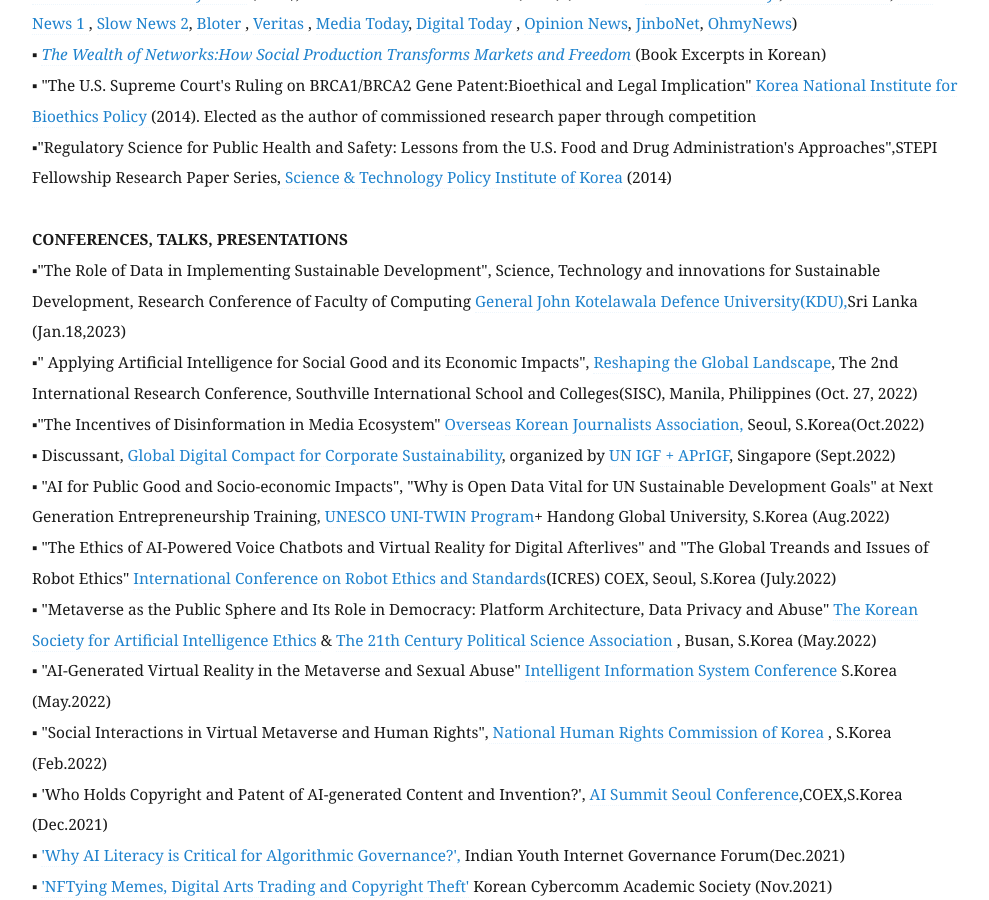
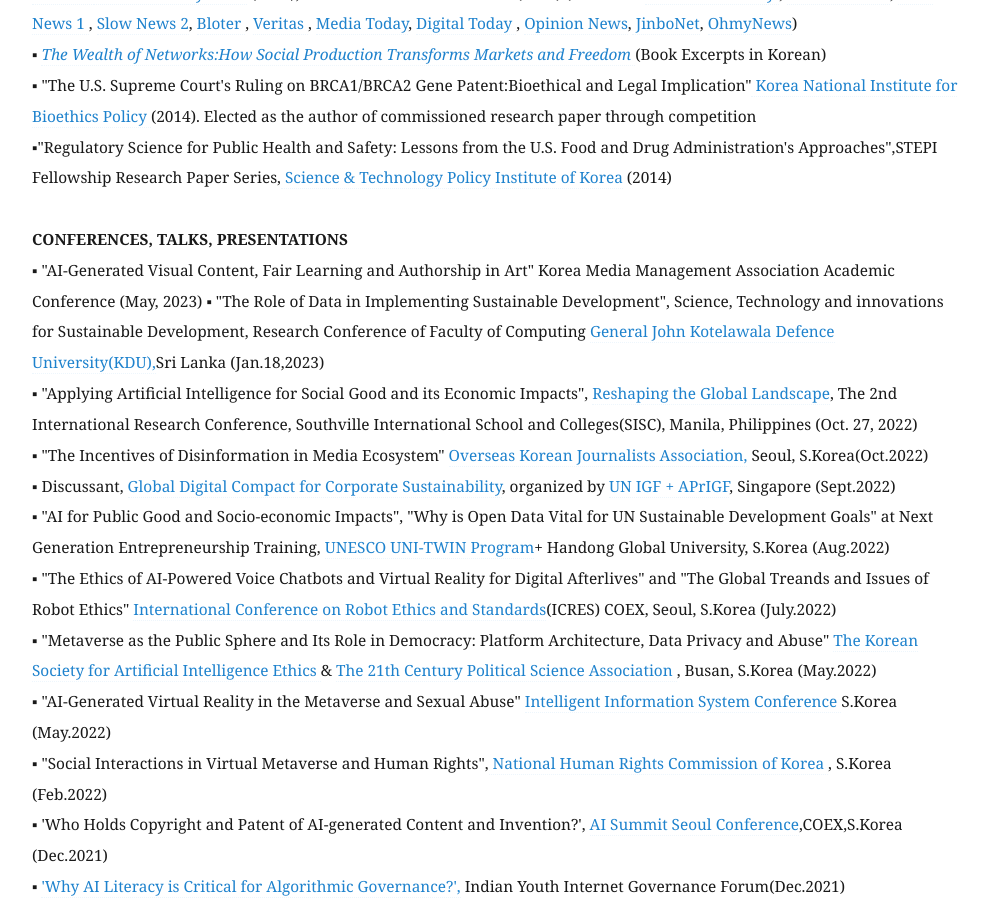
Before and after one commit to eunchangchoi/eunchangchoi.github.io, a Jekyll site: the page built from index.md, in a window 1280 px wide and 900 px high, scrolled down 3869 px. Shown: the whole window, without its empty margins (68-1057 px from the left). Built offline with Jekyll 4.4.1, drawn with Linux system fonts in a browser that asks for light colours.

Commit message:
Update index.md

```diff
--- a/index.md
+++ b/index.md
@@ -81,9 +81,10 @@
 ▪"Regulatory Science for Public Health and Safety: Lessons from the U.S. Food and Drug Administration's Approaches",STEPI Fellowship Research Paper Series,<a href="https://www.stepi.re.kr/site/stepien/main.do"> Science & Technology Policy Institute of Korea</a> (2014)<br>
      <br>
  <strong> CONFERENCES, TALKS, PRESENTATIONS </strong> <br>
-▪"The Role of Data in Implementing Sustainable Development", Science, Technology and innovations for Sustainable Development, Research Conference of Faculty of Computing <a href="https://www.kdu.ac.lk/"> General John Kotelawala Defence University(KDU),</a>Sri Lanka (Jan.18,2023) <br>
-▪" Applying Artificial Intelligence for Social Good and its Economic Impacts", <a href="https://www.southville.edu.ph/news/reshaping-the-global-landscape-through-research-southville-hosts-second-international-research-conference"> Reshaping the Global Landscape</a>, The 2nd International Research Conference, Southville International School and Colleges(SISC), Manila, Philippines (Oct. 27, 2022) <br>
-▪"The Incentives of Disinformation in Media Ecosystem" <a href="https://www.okja.org/"> Overseas Korean Journalists Association,</a> Seoul, S.Korea(Oct.2022) <br>
+▪ "AI-Generated Visual Content, Fair Learning and Authorship in Art" Korea Media Management Association Academic Conference (May, 2023)
+▪ "The Role of Data in Implementing Sustainable Development", Science, Technology and innovations for Sustainable Development, Research Conference of Faculty of Computing <a href="https://www.kdu.ac.lk/"> General John Kotelawala Defence University(KDU),</a>Sri Lanka (Jan.18,2023) <br>
+▪ "Applying Artificial Intelligence for Social Good and its Economic Impacts", <a href="https://www.southville.edu.ph/news/reshaping-the-global-landscape-through-research-southville-hosts-second-international-research-conference"> Reshaping the Global Landscape</a>, The 2nd International Research Conference, Southville International School and Colleges(SISC), Manila, Philippines (Oct. 27, 2022) <br>
+▪ "The Incentives of Disinformation in Media Ecosystem" <a href="https://www.okja.org/"> Overseas Korean Journalists Association,</a> Seoul, S.Korea(Oct.2022) <br>
 ▪ Discussant, <a href="https://www.un.org/techenvoy/global-digital-compact"> Global Digital Compact for Corporate Sustainability</a>, organized by <a href="https://ap.rigf.asia/news/2022-program-schedule/"> UN IGF + APrIGF</a>, Singapore (Sept.2022)<br>
 ▪ "AI for Public Good and Socio-economic Impacts", "Why is Open Data Vital for UN Sustainable Development Goals" at Next Generation Entrepreneurship Training, <a href="https://unitwin.handong.edu/en/business/business01.php?PHPSESSID=69c02cb1186389da4b0fabb228f124c0"> UNESCO UNI-TWIN Program</a>+ Handong Global University, S.Korea (Aug.2022) <br>
 ▪ "The Ethics of AI-Powered Voice Chatbots and Virtual Reality for Digital Afterlives" and "The Global Treands and Issues of Robot Ethics"
```
